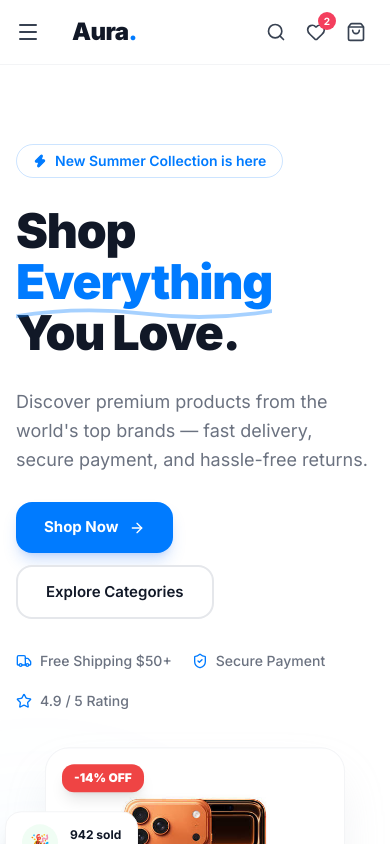
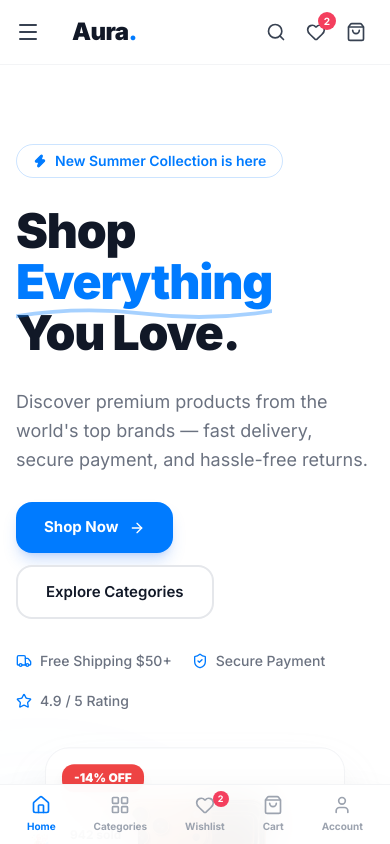
Before and after one commit to Nati1-2/Ecommerce, a Next.js app in the folder frontend/: page / in a window 390 px wide. Shown: the top 844 px of the page. Built offline with nearby package versions, Linux system fonts and the light colour scheme.

Commit message:
feat(frontend): implement Mobile Bottom Navigation Bar (botnav) with Category options drawer and direct category filtering

```diff
--- a/frontend/src/app/category/[slug]/page.tsx
+++ b/frontend/src/app/category/[slug]/page.tsx
@@ -10,15 +10,21 @@ interface CategoryPageProps {
 
 export default async function CategoryPage({ params }: CategoryPageProps) {
   const resolvedParams = await params;
-  const rawSlug = resolvedParams.slug || "";
+  const rawSlug = decodeURIComponent(resolvedParams.slug || "");
 
-  // Format slug (e.g. "home-living" -> "Home & Living", "electronics" -> "Electronics")
-  let formattedCategory = rawSlug;
-  if (rawSlug.toLowerCase() === "home" || rawSlug.toLowerCase() === "home-living") {
-    formattedCategory = "Home & Living";
-  } else if (rawSlug) {
-    formattedCategory = rawSlug.charAt(0).toUpperCase() + rawSlug.slice(1);
-  }
+  const categoryMap: Record<string, string> = {
+    "electronics": "Electronics",
+    "fashion": "Fashion",
+    "home": "Home & Living",
+    "home-living": "Home & Living",
+    "home-and-living": "Home & Living",
+    "gaming": "Gaming",
+    "beauty": "Beauty",
+    "sports": "Sports",
+  };
+
+  const key = rawSlug.toLowerCase().trim();
+  const formattedCategory = categoryMap[key] || (rawSlug.charAt(0).toUpperCase() + rawSlug.slice(1));
 
   redirect(`/products?category=${encodeURIComponent(formattedCategory)}`);
 }
--- /dev/null
+++ b/frontend/src/components/layout/BottomNav.tsx
@@ -0,0 +1,174 @@
+"use client";
+
+import { useState, useEffect } from "react";
+import Link from "next/link";
+import { usePathname, useRouter } from "next/navigation";
+import { Home, LayoutGrid, Heart, ShoppingBag, User, X, ChevronRight, Laptop, Shirt, Gamepad2, Sparkles, Dumbbell } from "lucide-react";
+import { useCartStore } from "@/store/cart";
+import { useWishlistStore } from "@/store/wishlist";
+import { motion, AnimatePresence } from "framer-motion";
+import { cn } from "@/lib/utils";
+
+const categoryOptions = [
+  { name: "Electronics", icon: Laptop, href: "/products?category=Electronics", desc: "Gadgets, Laptops & Audio" },
+  { name: "Fashion", icon: Shirt, href: "/products?category=Fashion", desc: "Apparel, Shoes & Accessories" },
+  { name: "Home & Living", icon: Home, href: "/products?category=Home%20%26%20Living", desc: "Decor, Furniture & Kitchen" },
+  { name: "Gaming", icon: Gamepad2, href: "/products?category=Gaming", desc: "Consoles, Gear & Setup" },
+  { name: "Beauty", icon: Sparkles, href: "/products?category=Beauty", desc: "Skincare, Makeup & Fragrance" },
+  { name: "Sports", icon: Dumbbell, href: "/products?category=Sports", desc: "Fitness, Outdoor & Athletics" },
+];
+
+export default function BottomNav() {
+  const pathname = usePathname();
+  const router = useRouter();
+  const [mounted, setMounted] = useState(false);
+  const [catSheetOpen, setCatSheetOpen] = useState(false);
+
+  const setCartDrawerOpen = useCartStore((s) => s.setCartDrawerOpen);
+  const totalCartItems = useCartStore((s) => s.totalItems)();
+  const wishlistCount = useWishlistStore((s) => s.items.length);
+
+  useEffect(() => {
+    setMounted(true);
+  }, []);
+
+  if (!mounted) return null;
+
+  return (
+    <>
+      {/* Mobile Bottom Navigation Bar */}
+      <div className="fixed bottom-0 left-0 right-0 z-40 bg-white/95 backdrop-blur-xl border-t border-gray-100 py-1.5 px-2 flex items-center justify-around md:hidden shadow-2xl select-none">
+        {/* 1. Home */}
+        <Link
+          href="/"
+          className={cn(
+            "flex flex-col items-center gap-1 py-1 px-3 rounded-xl transition-colors",
+            pathname === "/" ? "text-[#007BFF]" : "text-gray-400 hover:text-gray-700"
+          )}
+        >
+          <Home className="w-5 h-5" />
+          <span className="text-[10px] font-bold">Home</span>
+        </Link>
+
+        {/* 2. Categories Options */}
+        <button
+          onClick={() => setCatSheetOpen(true)}
+          className={cn(
+            "flex flex-col items-center gap-1 py-1 px-3 rounded-xl transition-colors",
+            pathname.includes("/products") && !pathname.includes("/account") ? "text-[#007BFF]" : "text-gray-400 hover:text-gray-700"
+          )}
+        >
+          <LayoutGrid className="w-5 h-5" />
+          <span className="text-[10px] font-bold">Categories</span>
+        </button>
+
+        {/* 3. Wishlist */}
+        <Link
+          href="/wishlist"
+          className={cn(
+            "flex flex-col items-center gap-1 py-1 px-3 rounded-xl relative transition-colors",
+            pathname === "/wishlist" ? "text-[#007BFF]" : "text-gray-400 hover:text-gray-700"
+          )}
+        >
+          <Heart className="w-5 h-5" />
+          {wishlistCount > 0 && (
+            <span className="absolute top-0 right-2 w-4 h-4 bg-rose-500 text-white text-[9px] font-bold rounded-full flex items-center justify-center">
+              {wishlistCount}
+            </span>
+          )}
+          <span className="text-[10px] font-bold">Wishlist</span>
+        </Link>
+
+        {/* 4. Cart */}
+        <button
+          onClick={() => setCartDrawerOpen(true)}
+          className="flex flex-col items-center gap-1 py-1 px-3 text-gray-400 hover:text-gray-700 relative transition-colors"
+        >
+          <ShoppingBag className="w-5 h-5" />
+          {totalCartItems > 0 && (
+            <span className="absolute top-0 right-2 w-4 h-4 bg-[#007BFF] text-white text-[9px] font-bold rounded-full flex items-center justify-center">
+              {totalCartItems}
+            </span>
+          )}
+          <span className="text-[10px] font-bold">Cart</span>
+        </button>
+
+        {/* 5. Account */}
+        <Link
+          href="/account"
+          className={cn(
+            "flex flex-col items-center gap-1 py-1 px-3 rounded-xl transition-colors",
+            pathname === "/account" || pathname === "/profile" ? "text-[#007BFF]" : "text-gray-400 hover:text-gray-700"
+          )}
+        >
+          <User className="w-5 h-5" />
+          <span className="text-[10px] font-bold">Account</span>
+        </Link>
+      </div>
+
+      {/* Category Options Bottom Sheet Modal */}
+      <AnimatePresence>
+        {catSheetOpen && (
+          <>
+            <motion.div
+              initial={{ opacity: 0 }}
+              animate={{ opacity: 1 }}
+              exit={{ opacity: 0 }}
+              onClick={() => setCatSheetOpen(false)}
+              className="fixed inset-0 bg-black/50 z-50 md:hidden"
+            />
+            <motion.div
+              initial={{ y: "100%" }}
+              animate={{ y: 0 }}
+              exit={{ y: "100%" }}
+              transition={{ type: "spring", damping: 25, stiffness: 280 }}
+              className="fixed bottom-0 left-0 right-0 bg-white rounded-t-3xl z-50 p-6 space-y-4 md:hidden shadow-2xl max-h-[85vh] overflow-y-auto"
+            >
+              <div className="flex items-center justify-between border-b border-gray-100 pb-3">
+                <div>
+                  <h3 className="text-base font-black text-gray-900">Explore Categories</h3>
+                  <p className="text-xs text-gray-400 font-medium">Select a category to filter products</p>
+                </div>
+                <button
+                  onClick={() => setCatSheetOpen(false)}
+                  className="p-1.5 rounded-full bg-gray-100 text-gray-500 hover:text-gray-900"
+                >
+                  <X className="w-5 h-5" />
+                </button>
+              </div>
+
+              <div className="grid grid-cols-1 gap-2.5 pt-2">
+                {categoryOptions.map((cat) => {
+                  const Icon = cat.icon;
+                  return (
+                    <button
+                      key={cat.name}
+                      onClick={() => {
+                        setCatSheetOpen(false);
+                        router.push(cat.href);
+                      }}
+                      className="w-full flex items-center justify-between p-3.5 bg-gray-50 hover:bg-blue-50 border border-gray-100 rounded-2xl transition-all text-left group"
+                    >
+                      <div className="flex items-center gap-3.5">
+                        <div className="w-10 h-10 rounded-xl bg-white border border-gray-100 flex items-center justify-center text-[#007BFF] shadow-sm">
+                          <Icon className="w-5 h-5" />
+                        </div>
+                        <div>
+                          <p className="text-xs font-black text-gray-900 group-hover:text-[#007BFF] transition-colors">
+                            {cat.name}
+                          </p>
+                          <p className="text-[10px] text-gray-400 font-medium">{cat.desc}</p>
+                        </div>
+                      </div>
+                      <ChevronRight className="w-4 h-4 text-gray-400 group-hover:text-[#007BFF] transition-colors" />
+                    </button>
+                  );
+                })}
+              </div>
+            </motion.div>
+          </>
+        )}
+      </AnimatePresence>
+    </>
+  );
+}
--- a/frontend/src/components/layout/LayoutShell.tsx
+++ b/frontend/src/components/layout/LayoutShell.tsx
@@ -3,9 +3,10 @@
 import { usePathname } from "next/navigation";
 import Navbar from "@/components/layout/Navbar";
 import { Footer } from "@/components/layout/Footer";
+import BottomNav from "@/components/layout/BottomNav";
 
 /**
- * Conditionally renders the site-wide Navbar and Footer.
+ * Conditionally renders the site-wide Navbar, BottomNav, and Footer.
  * Checkout pages use their own minimal chrome so we hide these.
  */
 export default function LayoutShell({ children }: { children: React.ReactNode }) {
@@ -17,12 +18,13 @@ export default function LayoutShell({ children }: { children: React.ReactNode })
       {!isMinimal && <Navbar />}
       <main
         className={`flex-1 flex flex-col ${
-          isMinimal ? "" : "pt-[104px] md:pt-[104px]"
+          isMinimal ? "" : "pt-[104px] md:pt-[104px] pb-16 md:pb-0"
         }`}
       >
         {children}
       </main>
       {!isMinimal && <Footer />}
+      {!isMinimal && <BottomNav />}
     </>
   );
 }
--- a/frontend/src/components/layout/Navbar.tsx
+++ b/frontend/src/components/layout/Navbar.tsx
@@ -15,12 +15,12 @@ import { useRouter } from "next/navigation";
 import SearchBar from "@/components/Search/SearchBar";
 
 const categories = [
-  { name: "Electronics", icon: Laptop, href: "/category/electronics" },
-  { name: "Fashion", icon: Shirt, href: "/category/fashion" },
-  { name: "Home & Living", icon: Home, href: "/category/home" },
-  { name: "Gaming", icon: Gamepad2, href: "/category/gaming" },
-  { name: "Beauty", icon: Sparkles, href: "/category/beauty" },
-  { name: "Sports", icon: Dumbbell, href: "/category/sports" },
+  { name: "Electronics", icon: Laptop, href: "/products?category=Electronics" },
+  { name: "Fashion", icon: Shirt, href: "/products?category=Fashion" },
+  { name: "Home & Living", icon: Home, href: "/products?category=Home%20%26%20Living" },
+  { name: "Gaming", icon: Gamepad2, href: "/products?category=Gaming" },
+  { name: "Beauty", icon: Sparkles, href: "/products?category=Beauty" },
+  { name: "Sports", icon: Dumbbell, href: "/products?category=Sports" },
 ];
 
 export default function Navbar() {
```
